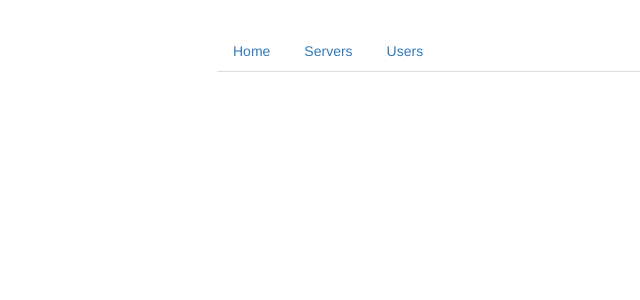
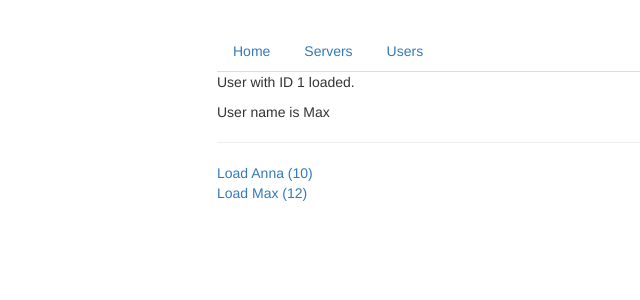
Before and after one commit to harsha-sagar/angular7-tutorials, an Angular app: page /users/1/Max in a window 1280 px wide. Before the commit this address led to /. Shown: the top 300 px of the page, without its empty margins (48-688 px from the left). Built offline with nearby package versions, Linux system fonts and the light colour scheme.

Commit message:
routing dynamically with query parameters

```diff
--- a/src/app/app.module.ts
+++ b/src/app/app.module.ts
@@ -16,6 +16,7 @@
 const appRoutes: Routes = [
   { path: '', component: HomeComponent },
   { path: 'users', component: UsersComponent },
+  { path: 'users/:id/:name', component: UserComponent },
   { path: 'servers', component: ServersComponent }
 ];
 
--- a/src/app/servers/server/server.component.html
+++ b/src/app/servers/server/server.component.html
@@ -1,2 +1,3 @@
 <h5>{{ server.name }}</h5>
 <p>Server status is {{ server.status }}</p>
+<button class="btn btn-primary" (click)="onReload()">Reload Servers</button>
--- a/src/app/servers/server/server.component.ts
+++ b/src/app/servers/server/server.component.ts
@@ -1,6 +1,7 @@
 import { Component, OnInit } from '@angular/core';
 
 import { ServersService } from '../servers.service';
+import { Router, ActivatedRoute } from '@angular/router';
 
 @Component({
   selector: 'app-server',
@@ -10,10 +11,15 @@
 export class ServerComponent implements OnInit {
   server: {id: number, name: string, status: string};
 
-  constructor(private serversService: ServersService) { }
+  constructor(private serversService: ServersService,
+              private router: Router,
+              private route: ActivatedRoute) {
+  }
 
   ngOnInit() {
     this.server = this.serversService.getServer(1);
   }
 
+  onReload() {
+  }
 }
--- a/src/app/users/user/user.component.html
+++ b/src/app/users/user/user.component.html
@@ -1,2 +1,6 @@
-<p>User with ID _ID_ loaded.</p>
-<p>User name is _NAME_</p>
+<p>User with ID {{ user.id }} loaded.</p>
+<p>User name is {{ user.name }}</p>
+<hr>
+<a [routerLink]="['/users', 10, 'Anna']"> Load Anna (10)</a>
+<br>
+<a [routerLink]="['/users', 12, 'Max']">Load Max (12)</a>
--- a/src/app/users/user/user.component.ts
+++ b/src/app/users/user/user.component.ts
@@ -1,4 +1,5 @@
 import { Component, OnInit } from '@angular/core';
+import { ActivatedRoute, Params } from '@angular/router';
 
 @Component({
   selector: 'app-user',
@@ -8,9 +9,18 @@
 export class UserComponent implements OnInit {
   user: {id: number, name: string};
 
-  constructor() { }
+  constructor(private route: ActivatedRoute) { }
 
   ngOnInit() {
+    this.user = {
+      id: this.route.snapshot.params['id'],
+      name: this.route.snapshot.params['name']
+    }
+    this.route.params.subscribe(
+      (params: Params) => {
+        this.user.id = params['id'];
+        this.user.name = params['name'];
+      }
+    );
   }
-
 }
```
